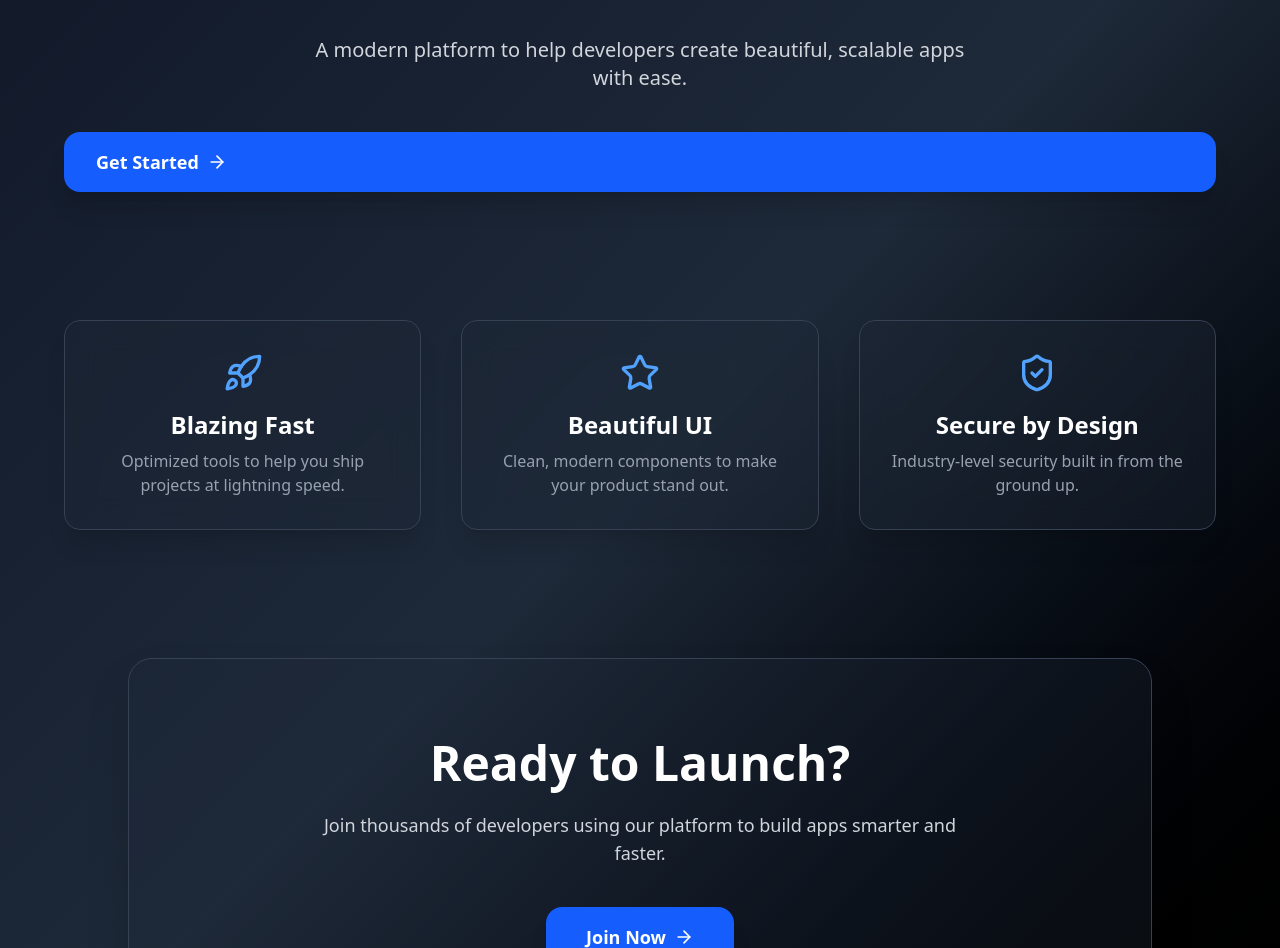
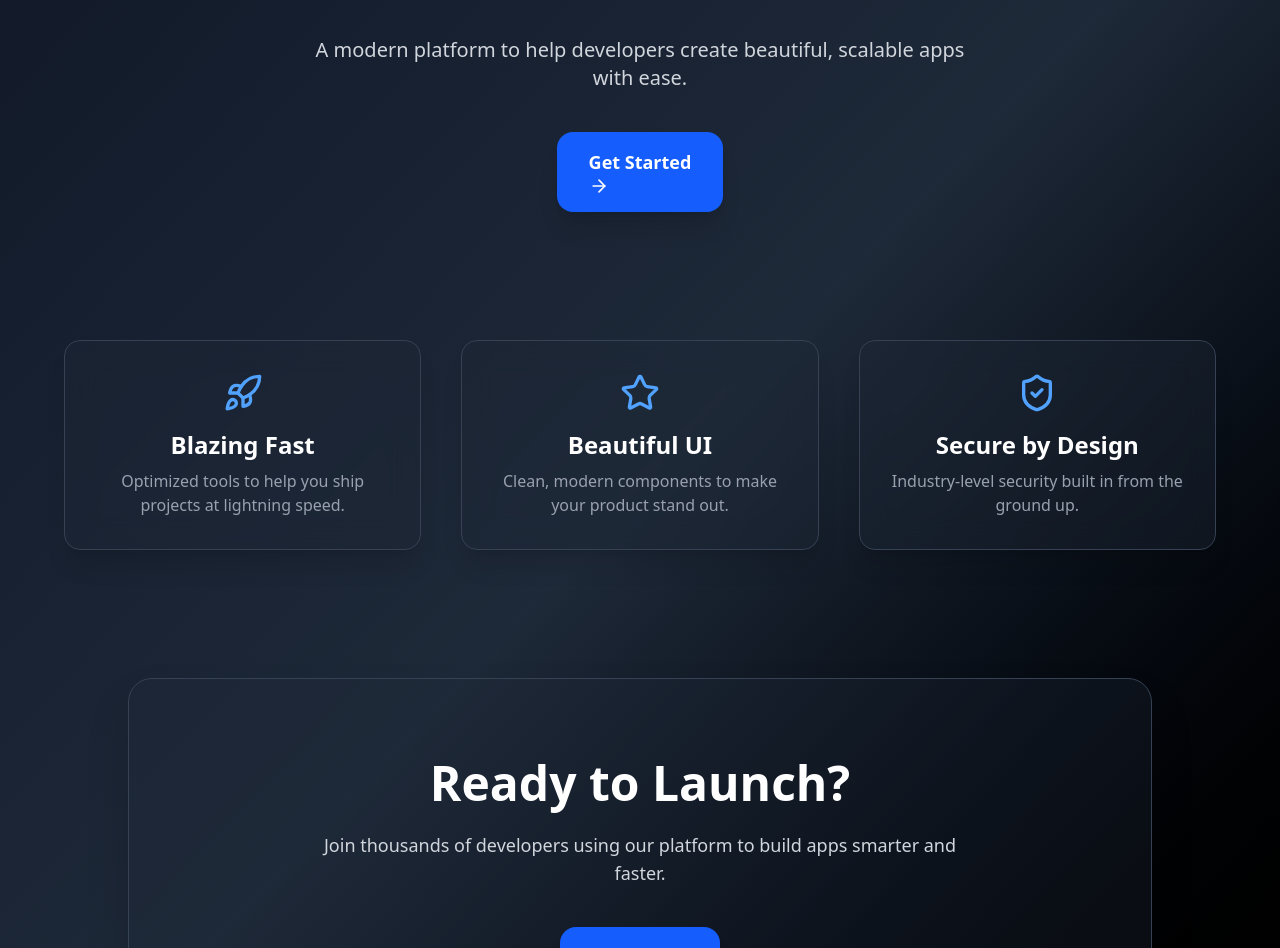
Before and after one commit to dev-suryajith/freelancerCRM-frontend, a React app: page / in a window 1280 px wide. Shown: the part 264-1212 px from the top of the page. Built offline with nearby package versions, Linux system fonts and the light colour scheme; the HTML template or start-up script is replaced by a standard one.

Commit message:
Replace motion.Link with motion.button and Link

```diff
--- a/src/common/LandingPage.jsx
+++ b/src/common/LandingPage.jsx
@@ -30,13 +30,13 @@ export default function LandingPage() {
             A modern platform to help developers create beautiful, scalable apps with ease.
           </motion.p>
 
-          <motion.Link
+          <motion.button
             whileHover={{ scale: 1.05 }}
             whileTap={{ scale: 0.97 }}
             className="bg-blue-600 hover:bg-blue-500 px-8 py-4 rounded-2xl text-lg font-semibold shadow-xl flex items-center gap-2 mx-auto"
           >
-            Get Started <ArrowRight size={20} />
-          </motion.Link>
+            <Link>Get Started <ArrowRight size={20} /></Link>
+          </motion.button>
         </section>
 
         {/* Features Section */}
@@ -93,7 +93,7 @@ export default function LandingPage() {
             whileTap={{ scale: 0.95 }}
             className="bg-blue-600 hover:bg-blue-500 px-10 py-4 rounded-2xl text-lg font-semibold shadow-xl flex items-center gap-2 mx-auto"
           >
-            Join Now <ArrowRight size={20} />
+            <Link>Join Now <ArrowRight size={20} /></Link>
           </motion.button>
         </section>
       </div>
```
